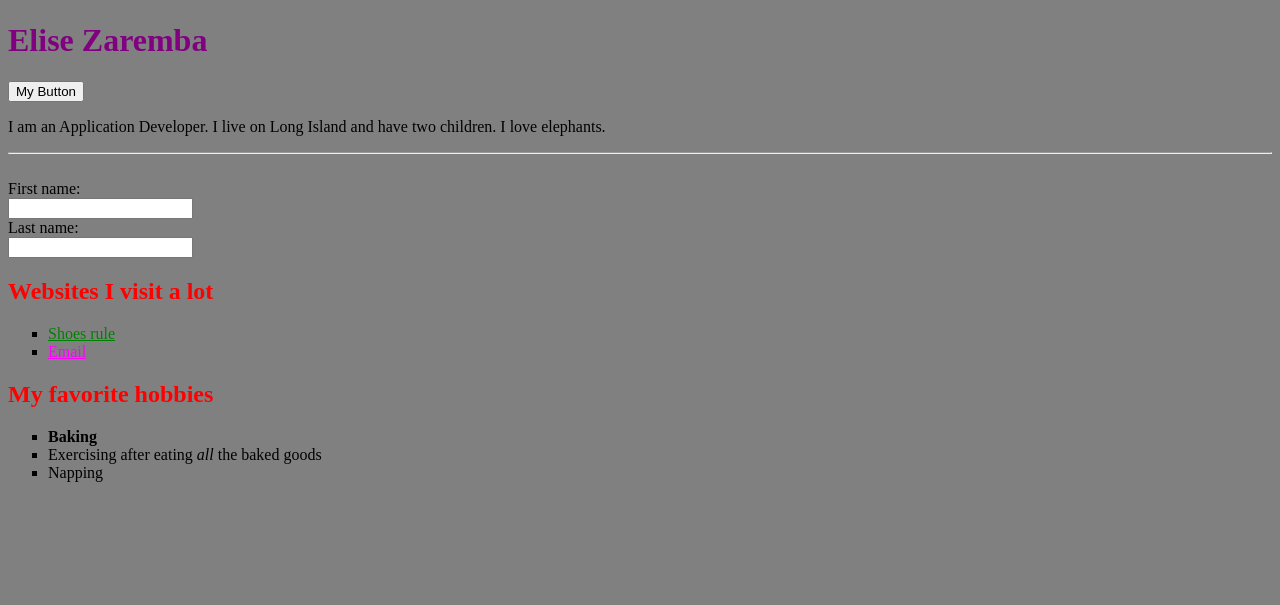
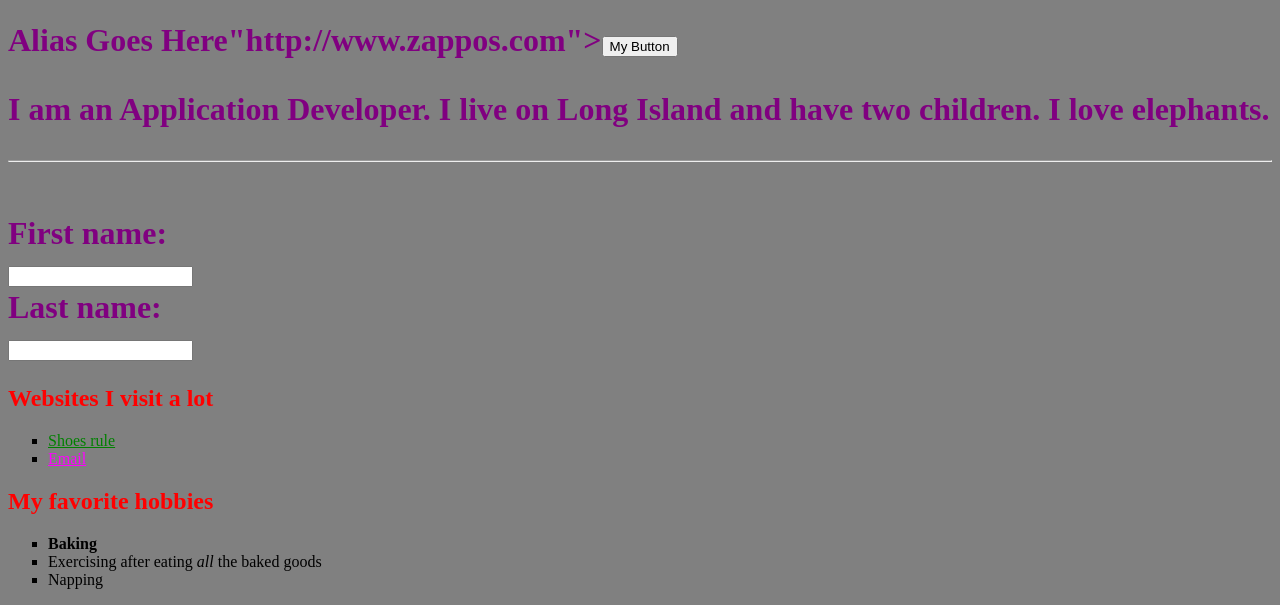
Before and after one commit to ejje/ejje.github.io, a plain HTML site: page index.html in a window 1280 px wide. Shown: the part 207-812 px from the top of the page. Drawn offline with Linux system fonts and the light colour scheme.

Commit message:
FirstTry3

```diff
--- a/index.html
+++ b/index.html
@@ -9,7 +9,7 @@
     <img src="http://bioweb.uwlax.edu/bio203/s2007/shah_rach/AfricanElephant111.jpg" height="192">
     <img src="http://twistedsifter.files.wordpress.com/2012/05/cute-baby-elephant-9.jpg" alt="Smiley face" height="142" >
 
-    <h1>Elise Zaremba</h1><a href="http://www.zappos.com"><button>My Button</button></a>
+    <h1>Alias Goes Here"http://www.zappos.com"><button>My Button</button></a>
     <p>I am an Application Developer.  I live on Long Island and have two children.  I love elephants.</p>
     <hr>
     <br>
```
